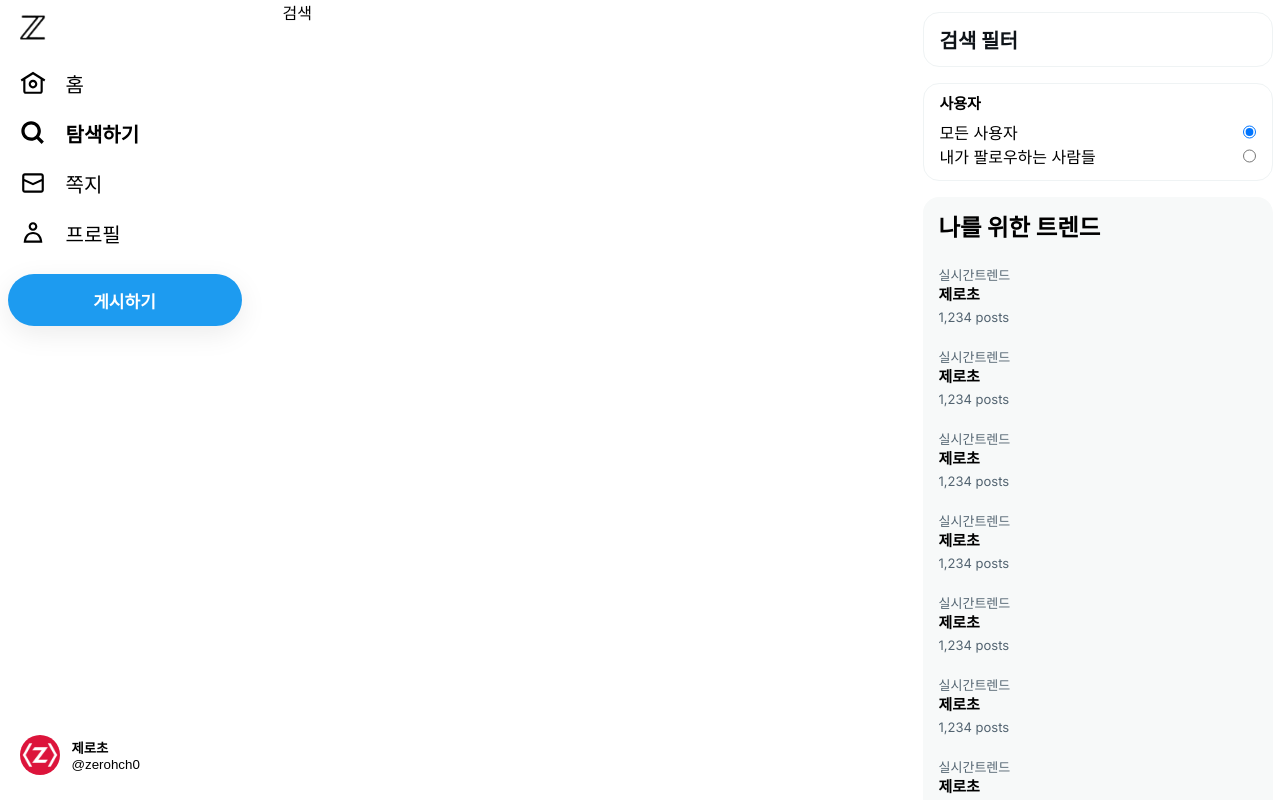
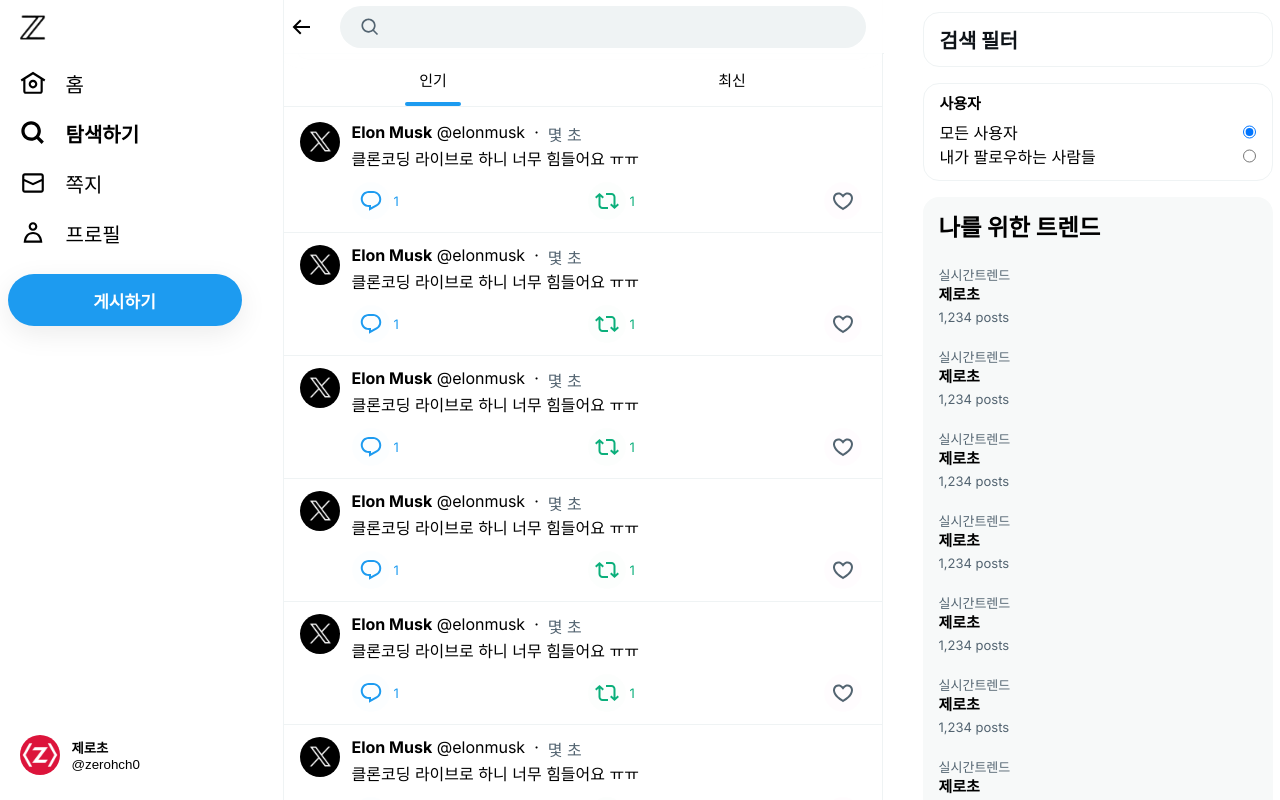
Before and after one commit to sungjaechoi/X_com, a Next.js app: page /search in a window 1280 px wide. Built offline with nearby package versions, Linux system fonts and the light colour scheme.

Commit message:
프로필,/search 페이지 UI 구성

```diff
--- a/src/app/(afterLogin)/[username]/page.tsx
+++ b/src/app/(afterLogin)/[username]/page.tsx
@@ -1,6 +1,6 @@
 import style from './profile.module.css';
 import Post from "@/app/(afterLogin)/_component/Post";
-// import BackButton from "@/app/(afterLogin)/_component/BackButton";
+import BackButton from "@/app/(afterLogin)/_component/BackButton";
 export default function Profile() {
   const user = {
     id: 'zerohch0',
@@ -11,7 +11,7 @@
   return (
     <main className={style.main}>
       <div className={style.header}>
-        {/* <BackButton /> */}
+        <BackButton />
         <h3 className={style.headerTitle}>{user.nickname}</h3>
       </div>
       <div className={style.userZone}>
--- /dev/null
+++ b/src/app/(afterLogin)/_component/BackButton.tsx
@@ -0,0 +1,16 @@
+"use client"
+
+import style from "@/app/(afterLogin)/[username]/profile.module.css";
+
+export default function BackButton() {
+  return (
+    <button className={style.backButton}>
+      <svg width={24} viewBox="0 0 24 24" aria-hidden="true"
+          className="r-18jsvk2 r-4qtqp9 r-yyyyoo r-z80fyv r-dnmrzs r-bnwqim r-1plcrui r-lrvibr r-19wmn03">
+        <g>
+          <path d="M7.414 13l5.043 5.04-1.414 1.42L3.586 12l7.457-7.46 1.414 1.42L7.414 11H21v2H7.414z"></path>
+        </g>
+      </svg>
+    </button>
+  )
+}
--- /dev/null
+++ b/src/app/(afterLogin)/search/_component/Tab.tsx
@@ -0,0 +1,33 @@
+
+"use client";
+
+import style from '../search.module.css';
+import {useState} from "react";
+import {useRouter, useSearchParams} from "next/navigation";
+export default function Tab() {
+  const [current, setCurrent] = useState('hot');
+  const router = useRouter();
+  const searchParams = useSearchParams();
+  const onClickHot = () => {
+    setCurrent('hot');
+    router.replace(`/search?q=${searchParams.get('q')}`)
+  }
+  const onClickNew = () => {
+    setCurrent('new');
+    router.replace(`/search?${searchParams.toString()}&f=live`)
+  }
+  return (
+    <div className={style.homeFixed}>
+      <div className={style.homeTab}>
+        <div onClick={onClickHot}>
+          인기
+          <div className={style.tabIndicator} hidden={current === 'new'}></div>
+        </div>
+        <div onClick={onClickNew}>
+          최신
+          <div className={style.tabIndicator} hidden={current === 'hot'}></div>
+        </div>
+      </div>
+    </div>
+  );
+}
--- a/src/app/(afterLogin)/search/page.tsx
+++ b/src/app/(afterLogin)/search/page.tsx
@@ -1,7 +1,54 @@
-export default function Page() {
+import style from './search.module.css';
+import BackButton from "@/app/(afterLogin)/_component/BackButton";
+import SearchForm from "@/app/(afterLogin)/_component/SearchForm";
+import Tab from "./_component/Tab";
+import Post from "@/app/(afterLogin)/_component/Post";
+
+// 1. partial
+// type SearchParams = {
+//   q: string;
+//   f: string;
+//   pf: string;
+// };
+
+// type Props = {
+//   searchParams: Partial<SearchParams>;
+// }
+
+//? q, f, pf는 검색과 탐색하기(tab)에서 사용할수 있으므로 부모 컴포넌트에서 Props로 미리 설정해둔다.
+//옵셔널 체이닝 타입 가드
+type Props = {
+  searchParams: { q: string, f?: string, pf?: string };
+};
+
+export default function Search({ searchParams }: Props) {
   return (
-    <main>
-      검색
+    <main className={style.main}>
+      <div className={style.searchTop}>
+        <div className={style.searchZone}>
+          <div className={style.buttonZone}>
+            <BackButton/>
+          </div>
+          <div className={style.formZone}>
+            <SearchForm q={searchParams.q} />
+          </div>
+        </div>
+        <Tab/>
+      </div>
+      <div className={style.list}>
+        <Post />
+        <Post />
+        <Post />
+        <Post />
+        <Post />
+        <Post />
+        <Post />
+        <Post />
+        <Post />
+        <Post />
+        <Post />
+        {/*<SearchResult searchParams={searchParams} />*/}
+      </div>
     </main>
   )
 }
--- /dev/null
+++ b/src/app/(afterLogin)/search/search.module.css
@@ -0,0 +1,94 @@
+.main {
+  width: 600px;
+  border-color: rgb(239, 243, 244);
+  border-right-width: 1px;
+  border-left-width: 1px;
+  border-left-style: solid;
+  border-right-style: solid;
+  display: flex;
+  flex-direction: column;
+  align-items: stretch;
+}
+
+.searchTop {
+  background-color: rgba(255, 255, 255, 0.85);
+  backdrop-filter: blur(12px);
+  border-color: rgb(239, 243, 244);
+  border-bottom-width: 1px;
+  border-bottom-style: solid;
+  width: 600px;
+  position: fixed;
+}
+.searchZone {
+  display: flex;
+  align-items: center;
+}
+
+.backButton {
+  width: 34px;
+  height: 34px;
+  background-color: #fff;
+  border: none;
+  border-radius: 17px;
+  display: flex;
+  align-items: center;
+  justify-content: center;
+  cursor: pointer;
+}
+.backButton:hover {
+  background-color: rgba(15, 20, 25, 0.1);
+}
+
+.buttonZone {
+  width: 56px;
+}
+
+.formZone {
+  fleX: 1;
+  height: 53px;
+  width: 526px;
+}
+
+.homeFixed {
+  position: fixed;
+  z-index: 1;
+  width: 598px;
+  background-color: rgba(255, 255, 255, 0.85);
+  backdrop-filter: blur(12px);
+  border-color: rgb(239, 243, 244);
+  border-bottom-width: 1px;
+  border-bottom-style: solid;
+}
+
+.homeTab {
+  height: 53px;
+  display: flex;
+}
+
+.homeTab > div {
+  cursor: pointer;
+  flex: 1;
+  display: flex;
+  align-items: center;
+  justify-content: center;
+  font-size: 15px;
+  position: relative;
+}
+.homeTab a:hover {
+  background-color: rgba(15,20,25, 0.1);
+}
+
+.tabIndicator {
+  height: 4px;
+  align-self: center;
+  background-color: rgb(29, 155, 240);
+  min-width: 56px;
+  width: 56px;
+  position: absolute;
+  bottom: 0px;
+  border-radius: 9999px;
+}
+
+.list {
+  margin-top: 110px;
+}
```
